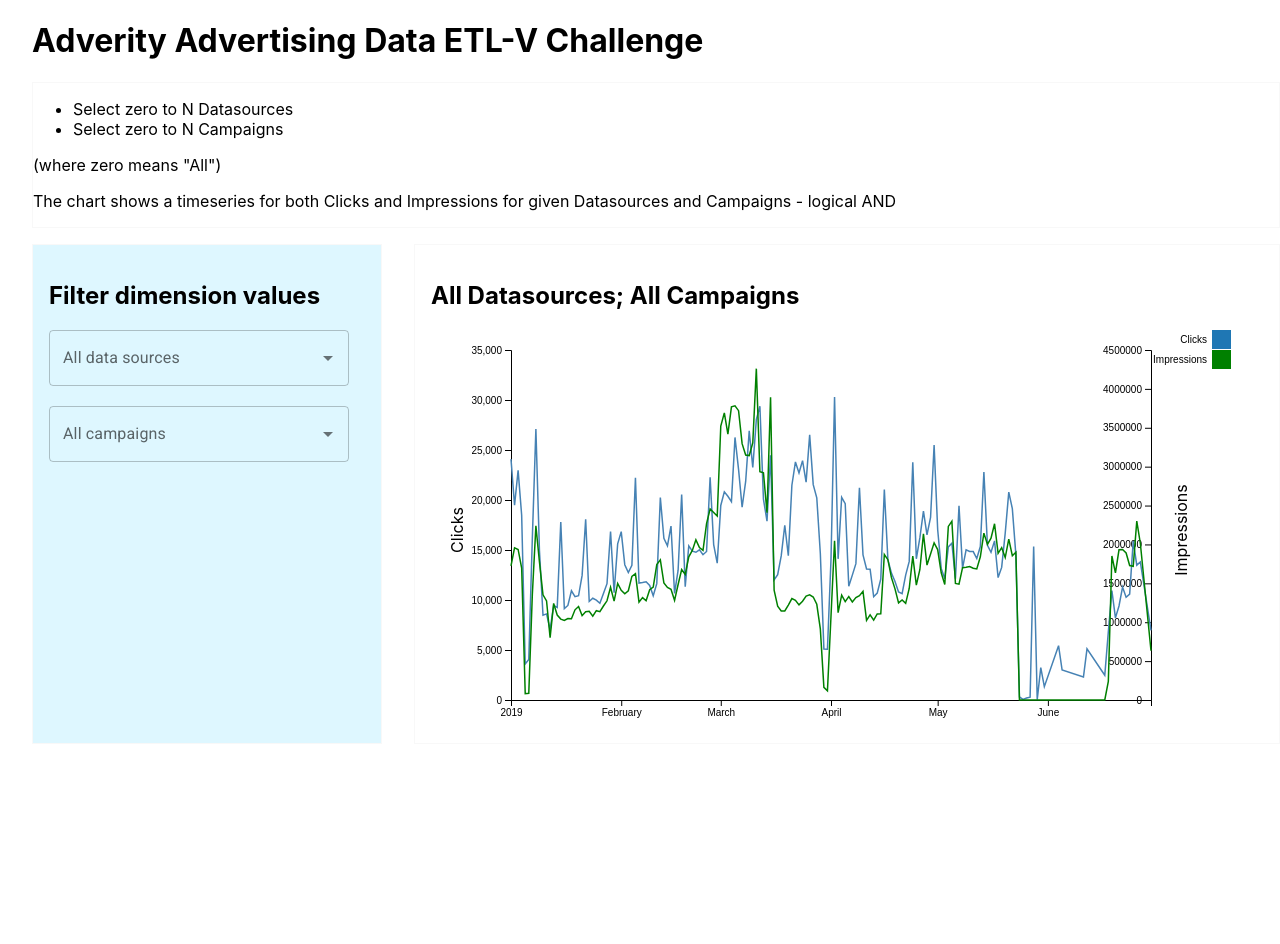
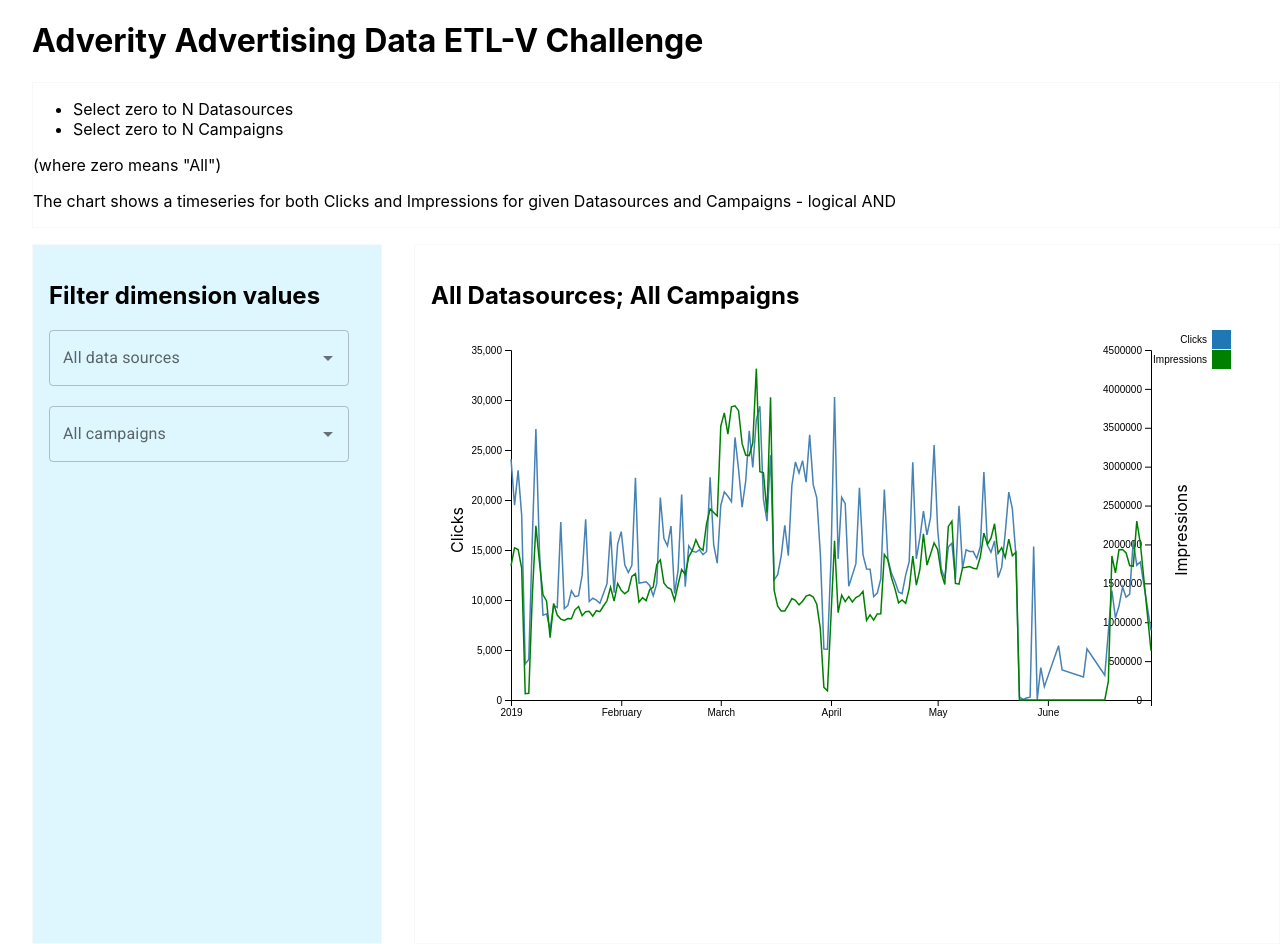
Before and after one commit to kalkusa/adv-recruitment, a React app in the folder advertising-data-dashboard/: page / in a window 1280 px wide. Before the commit the page ends 800 px from the top, so only its background shows below. Built offline with nearby package versions, Linux system fonts and the light colour scheme.

Commit message:
Fix overflowing chart title.

```diff
--- a/advertising-data-dashboard/src/components/chart/Chart.tsx
+++ b/advertising-data-dashboard/src/components/chart/Chart.tsx
@@ -19,6 +19,10 @@
   justify-content: center;
   align-items: center;
   height: 400px;
+  width: 800px;
+`;
+
+const Title = styled.h1`
   width: 800px;
 `;
 
@@ -44,7 +48,7 @@
 
   return (
     <Section id="chart">
-      <h1>{getTitle()}</h1>
+      <Title>{getTitle()}</Title>
       <ChartContainer>
         {clicksTimeSeriesData?.length > 1 && impressionsTimeSeriesData?.length > 1 ? (
           <svg ref={svgRef} width="800" height="400"></svg>
--- a/advertising-data-dashboard/src/pages/HomePage/HomePage.tsx
+++ b/advertising-data-dashboard/src/pages/HomePage/HomePage.tsx
@@ -6,7 +6,7 @@
 const ChartContainer = styled.div`
   display: flex;
   margin-top: 1rem;
-  height: 500px;
+  height: 700px;
 `;
 
 const LeftColumn = styled.div`
```
